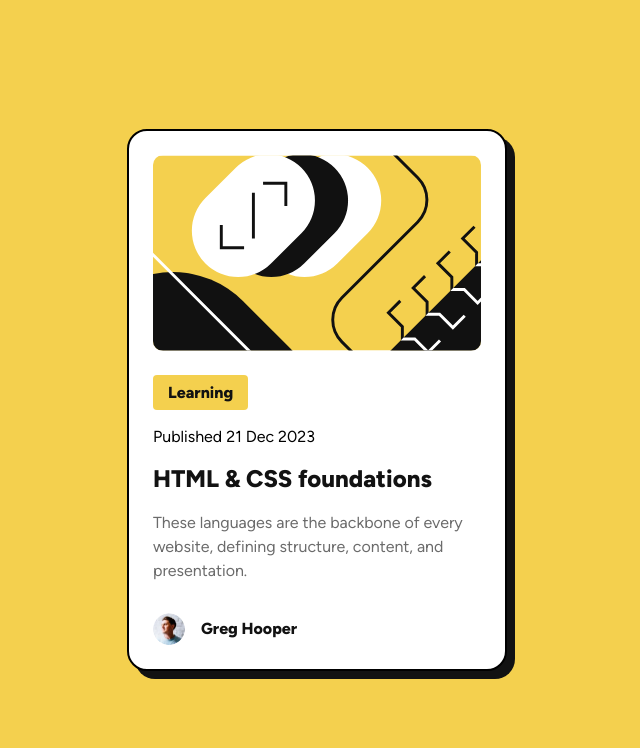
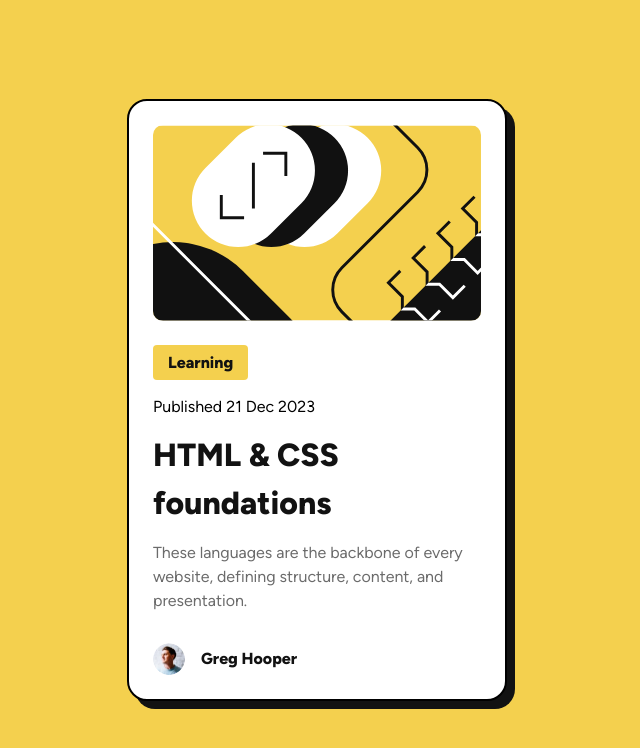
Before and after one commit to ronaldyonggi/blog-preview-card-fementor, a React (Vite) app: page / in a window 1280 px wide. Shown: the top 748 px of the page, without its empty margins (323-963 px from the left). Built offline with nearby package versions, Linux system fonts and the light colour scheme.

Commit message:
changed h2 to h1

```diff
--- a/src/components/Card/Card.tsx
+++ b/src/components/Card/Card.tsx
@@ -13,7 +13,7 @@ export default function Card() {
       <div className={styles.content}>
         <span className={styles.tag}>Learning</span>
         <p className={styles.date}>Published 21 Dec 2023</p>
-        <h2 className={styles.title}>HTML & CSS foundations</h2>
+        <h1 className={styles.title}>HTML & CSS foundations</h1>
         <p className={styles.description}>
           These languages are the backbone of every website, defining structure,
           content, and presentation.
```
